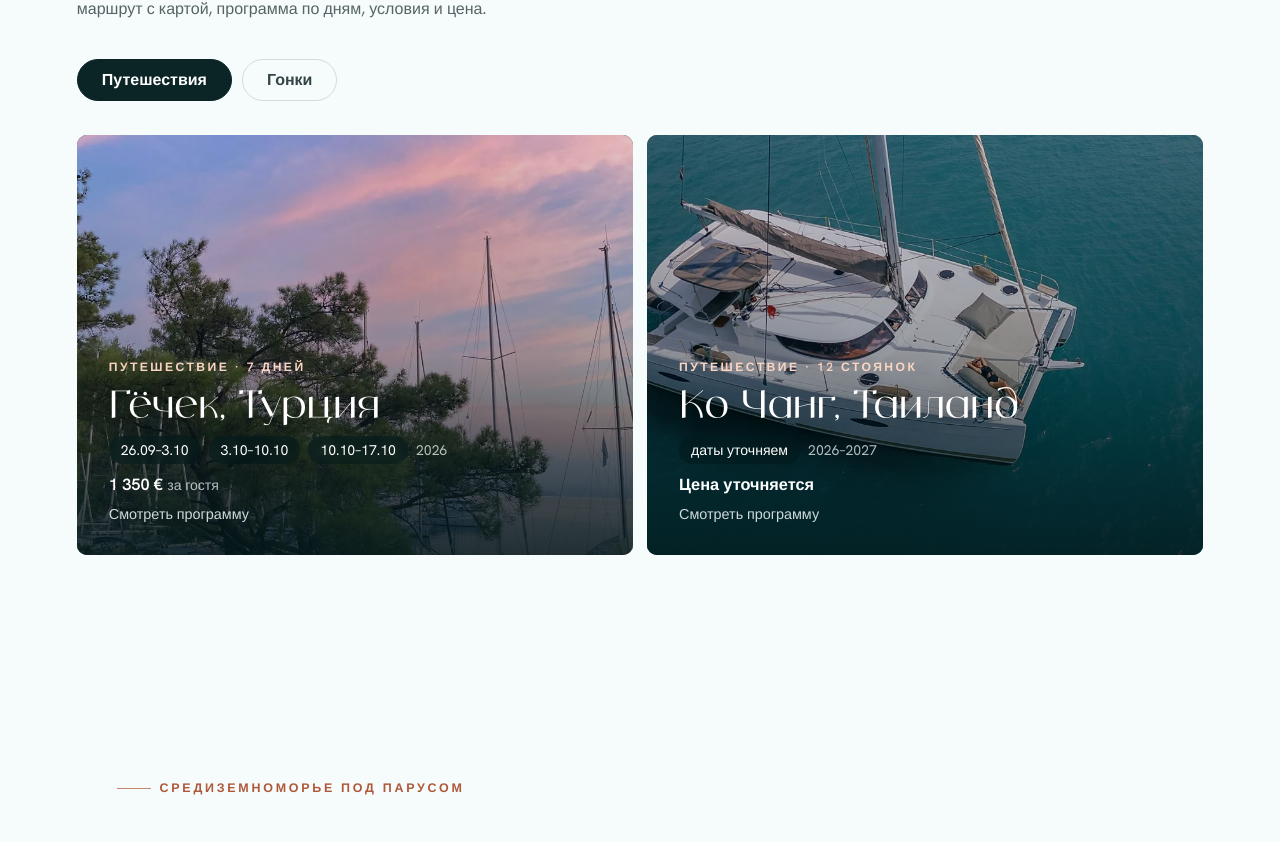
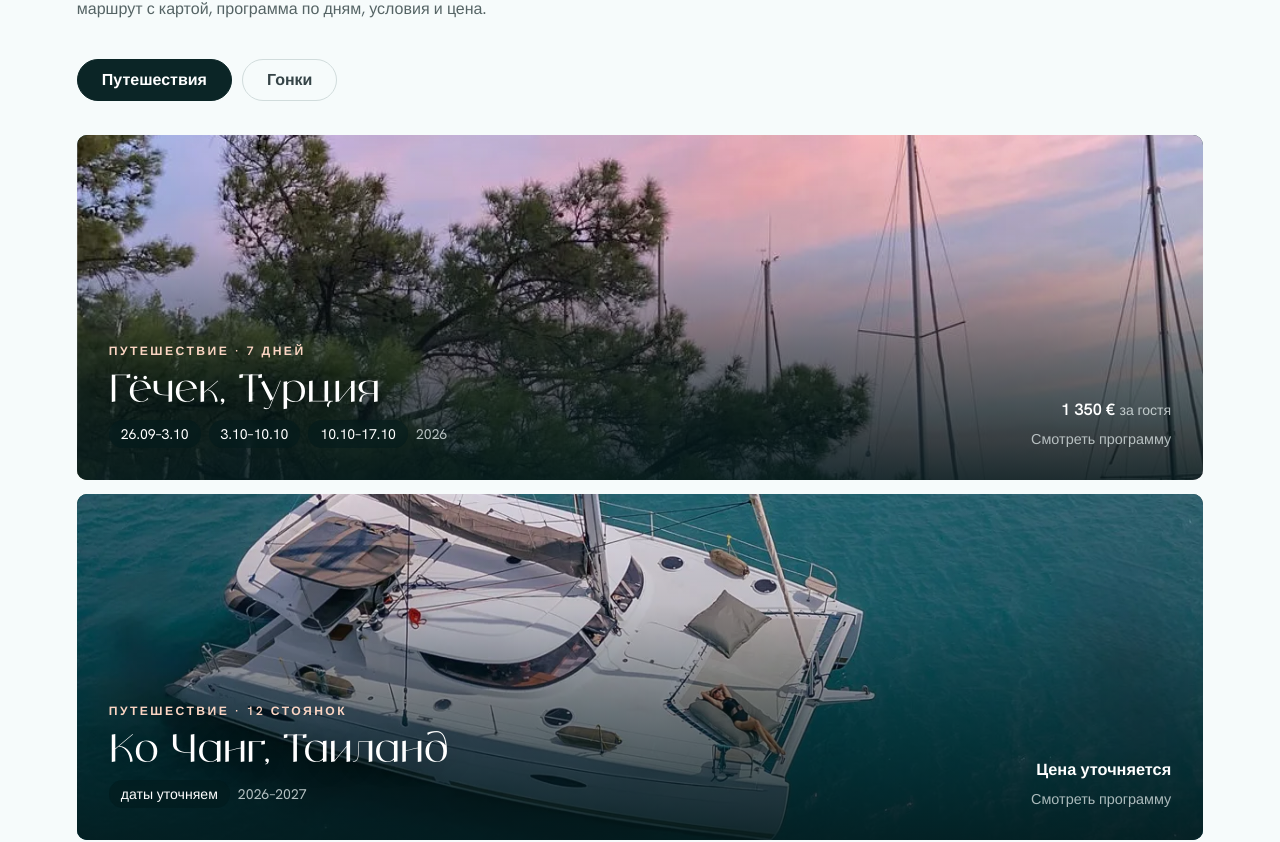
Before and after one commit to uplooq/siesta, a React (Vite) app: page / in a window 1280 px wide. Shown: the part 1154-1996 px from the top of the page. Built offline with nearby package versions, Linux system fonts and the light colour scheme; a web font is replaced by a local one.

Commit message:
del mail

```diff
--- a/src/entities/trip/model/data.ts
+++ b/src/entities/trip/model/data.ts
@@ -246,6 +246,11 @@ export const trips: Trip[] = [
         alt: 'Тиковая корма яхты с купальной лестницей у изумрудной воды, на палубе надувные круги',
         caption: 'Купальная платформа на стоянке',
       },
+      {
+        src: '/photos/turkey/polaroid.webp',
+        alt: 'Полароидный снимок ужина всей команды на палубе, снимок держат в руке над стопперами и бухтами шкотов',
+        caption: 'Полароид с ужина на палубе',
+      },
     ],
     reviewIds: [],
     harbor: {
@@ -279,14 +284,19 @@ export const trips: Trip[] = [
         caption: 'Катамаран на переходе, вид сверху',
       },
       {
+        src: '/photos/thailand/pier-palms.webp',
+        alt: 'Деревянный пирс уходит в бирюзовое море, кадр снят из-под наклонённых кокосовых пальм',
+        caption: 'Пирс на острове, сход на берег',
+      },
+      {
         src: '/photos/thailand/catamaran-sandbar.webp',
         alt: 'Белый катамаран на якоре у песчаной косы с пальмовым островом на заднем плане',
         caption: 'Стоянка у песчаной косы',
       },
       {
-        src: '/photos/thailand/pier-palms.webp',
-        alt: 'Деревянный пирс уходит в бирюзовое море, кадр снят из-под наклонённых кокосовых пальм',
-        caption: 'Пирс на острове, сход на берег',
+        src: '/photos/thailand/lagoon-aerial.webp',
+        alt: 'Вид с дрона на лагуну между зелёными холмами: пальмовая коса отделяет бирюзовую воду от открытого моря',
+        caption: 'Лагуна за пальмовой косой, вид с дрона',
       },
     ],
     reviewIds: [],
@@ -323,6 +333,11 @@ export const trips: Trip[] = [
         caption: 'Минуты до старта',
       },
       {
+        src: '/photos/race/winch-crew.webp',
+        alt: 'Рука в гоночной перчатке заводит шкот на лебёдку, за леерами синяя вода и бурун вдоль борта',
+        caption: 'Работа на лебёдке',
+      },
+      {
         src: '/photos/race/bow-to-bow.webp',
         alt: 'Две гоночные яхты идут вплотную борт к борту, паруса пересекаются',
         caption: 'Борт к борту на дистанции',
@@ -331,6 +346,11 @@ export const trips: Trip[] = [
         src: '/photos/race/crew-rail.webp',
         alt: 'Семь человек экипажа сидят в ряд на борту яхты, свесив ноги над водой, на фоне зелёный берег',
         caption: 'Экипаж на откренивании',
+      },
+      {
+        src: '/photos/race/fleet.webp',
+        alt: 'Три гоночные яхты идут вплотную друг к другу, экипажи сидят на бортах, паруса перекрывают горизонт',
+        caption: 'Плотная группа на дистанции',
       },
       {
         src: '/photos/race/foredeck.webp',
--- a/src/shared/config/contacts.ts
+++ b/src/shared/config/contacts.ts
@@ -1,7 +1,6 @@
 export const contacts = {
-  telegram: 'https://t.me/siesta_sail',
-  telegramLabel: 'siesta_sail',
-  email: 'hello@siesta.sail',
-  instagram: 'https://instagram.com/siesta_sail',
-  instagramLabel: 'siesta_sail',
+  telegram: 'https://t.me/shpiilberg',
+  telegramLabel: 'shpiilberg',
+  instagram: 'https://instagram.com/shpiilberg',
+  instagramLabel: 'shpiilberg',
 }
--- a/src/widgets/booking/ui/Booking.tsx
+++ b/src/widgets/booking/ui/Booking.tsx
@@ -29,21 +29,6 @@ const CompassRose = () => (
 const TelegramIcon = () => (
   <svg viewBox="0 0 24 24" fill="currentColor" aria-hidden="true">
     <path d="M21.9 4.6l-2.9 13.7c-.2 1-.8 1.2-1.6.8l-4.5-3.3-2.2 2.1c-.24.24-.44.44-.9.44l.32-4.6L18.3 6.8c.37-.33-.08-.5-.56-.18L7.4 13.1l-4.4-1.4c-.96-.3-.98-.96.2-1.42l17.2-6.6c.8-.3 1.5.18 1.5 1.32z" />
-  </svg>
-)
-
-const MailIcon = () => (
-  <svg
-    viewBox="0 0 24 24"
-    fill="none"
-    stroke="currentColor"
-    strokeWidth="1.6"
-    strokeLinecap="round"
-    strokeLinejoin="round"
-    aria-hidden="true"
-  >
-    <rect x="3" y="5" width="18" height="14" rx="2.6" />
-    <path d="M4 7.5l8 5.5 8-5.5" />
   </svg>
 )
 
@@ -106,17 +91,7 @@ export const Booking = () => {
             <TelegramIcon />
             Написать в Telegram
           </Button>
-          <div className={styles.sub} aria-label="Другие контакты">
-            <a
-              className={styles.contactBtn}
-              href={`mailto:${contacts.email}`}
-              aria-label={`Написать на почту ${contacts.email}`}
-            >
-              <span className={styles.ci} aria-hidden="true">
-                <MailIcon />
-              </span>
-              Почта
-            </a>
+          <div className={styles.sub}>
             <a
               className={styles.contactBtn}
               href={contacts.instagram}
--- a/src/widgets/trips/ui/TripDialog.module.css
+++ b/src/widgets/trips/ui/TripDialog.module.css
@@ -405,14 +405,6 @@
     gap: 6px;
   }
 
-  .gallery {
-    grid-template-columns: 1fr;
-  }
-
-  .gallery img,
-  .gallery figure:first-child img {
-    aspect-ratio: 4 / 3;
-  }
 }
 
 @media (prefers-reduced-motion: reduce) {
--- a/src/widgets/trips/ui/Trips.module.css
+++ b/src/widgets/trips/ui/Trips.module.css
@@ -82,16 +82,12 @@
   }
 }
 
+/* Направления читаются списком, а не сеткой: каждое занимает полную строку,
+   поэтому фото работает панорамой, а не миниатюрой. */
 .grid {
   display: grid;
   grid-template-columns: 1fr;
   gap: 14px;
-}
-
-@media (min-width: 760px) {
-  .grid {
-    grid-template-columns: repeat(auto-fit, minmax(min(100%, 440px), 1fr));
-  }
 }
 
 .card {
@@ -108,8 +104,14 @@
   font-family: inherit;
   color: #fff;
   background: var(--sea-deep);
-  min-height: clamp(320px, 38vw, 420px);
+  min-height: clamp(300px, 44vw, 360px);
   isolation: isolate;
+}
+
+@media (min-width: 760px) {
+  .card {
+    min-height: clamp(280px, 27vw, 380px);
+  }
 }
 
 .card:focus-visible {
@@ -134,11 +136,14 @@
 .cardShade {
   position: absolute;
   inset: 0;
+  /* Обложки бывают светлыми (белый корпус, закатное небо): подложка держит
+     контраст подписей, оставляя верх кадра почти нетронутым. */
   background: linear-gradient(
     to top,
-    oklch(0.2 0.03 205 / 0.85) 0%,
-    oklch(0.2 0.03 205 / 0.35) 48%,
-    oklch(0.2 0.03 205 / 0.1) 100%
+    oklch(0.2 0.03 205 / 0.88) 0%,
+    oklch(0.2 0.03 205 / 0.52) 38%,
+    oklch(0.2 0.03 205 / 0.16) 68%,
+    oklch(0.2 0.03 205 / 0.04) 100%
   );
   z-index: var(--z-overlay);
 }
@@ -148,8 +153,30 @@
   z-index: var(--z-content);
   padding: clamp(20px, 2.6vw, 32px);
   display: grid;
+  gap: 14px;
+  width: 100%;
+}
+
+.cardMain,
+.cardSide {
+  display: grid;
   gap: 10px;
-  width: 100%;
+  align-content: end;
+}
+
+/* Полная строка даёт место развести факты по краям: маршрут и даты ведут,
+   цена и приглашение отвечают им справа. */
+@media (min-width: 760px) {
+  .cardInner {
+    grid-template-columns: minmax(0, 1fr) auto;
+    align-items: end;
+    column-gap: clamp(28px, 5vw, 72px);
+  }
+
+  .cardSide {
+    justify-items: end;
+    text-align: right;
+  }
 }
 
 .cardEyebrow {
@@ -230,3 +257,17 @@
     transform: none;
   }
 }
+
+/* В строке приглашение держит правый столбец: без него цена повисает
+   в стороне от дат, а половина ширины остаётся пустой. */
+@media (min-width: 760px) {
+  .cardHint {
+    opacity: 0.82;
+    transform: none;
+  }
+
+  .card:hover .cardHint,
+  .card:focus-visible .cardHint {
+    opacity: 1;
+  }
+}
--- a/src/widgets/trips/ui/Trips.tsx
+++ b/src/widgets/trips/ui/Trips.tsx
@@ -147,6 +147,7 @@ export const Trips = () => {
                   />
                   <span className={styles.cardShade} />
                   <span className={styles.cardInner}>
+                    <span className={styles.cardMain}>
                       <span className={styles.cardEyebrow}>
                         {g.noun} · {trip.departures[0].route.duration}
                       </span>
@@ -159,10 +160,13 @@ export const Trips = () => {
                         ))}
                         <span className={styles.year}>{trip.year}</span>
                       </span>
+                    </span>
+                    <span className={styles.cardSide}>
                       <span className={styles.cardMeta}>
                         {trip.price} <span className={styles.cardMetaUnit}>{trip.priceUnit}</span>
                       </span>
                       <span className={styles.cardHint}>Смотреть программу</span>
+                    </span>
                   </span>
                 </button>
               ))}
```
Lines whose indentation alone changed are shown as unchanged.
